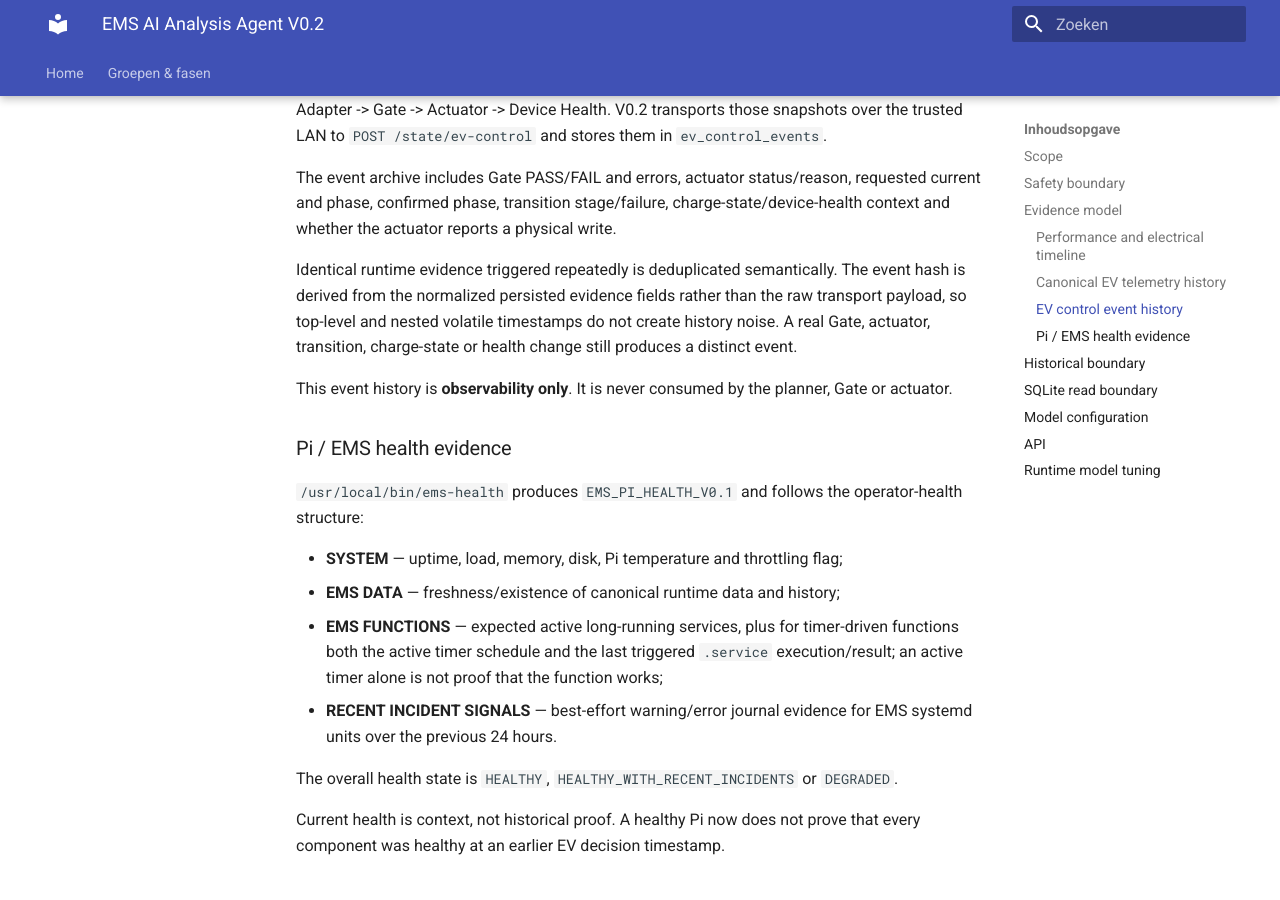
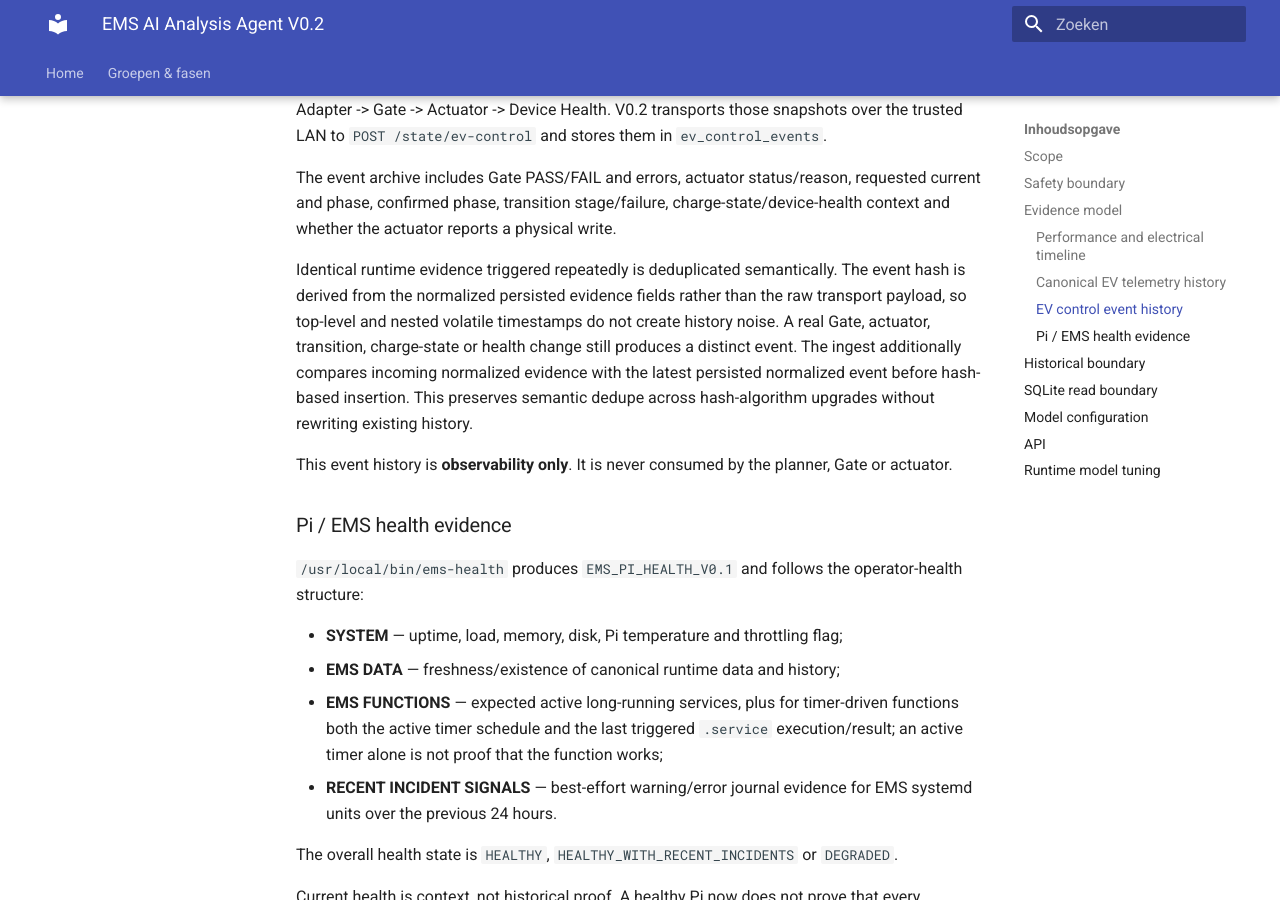
Before and after one commit to OnsKasteeltje/homey-energy-manual, an MkDocs documentation site: the page built from docs/architecture/ems-ai-analysis-agent.md, in a window 1280 px wide and 900 px high, scrolled down 2312 px. Built offline with MkDocs 1.6.1 and Material for MkDocs 9.7.7, drawn with Linux system fonts in a browser that asks for light colours.

Commit message:
docs(ai): document EV dedupe migration safety

```diff
--- a/docs/architecture/ems-ai-analysis-agent.md
+++ b/docs/architecture/ems-ai-analysis-agent.md
@@ -108,6 +108,9 @@ The event hash is derived from the normalized persisted evidence fields rather
 than the raw transport payload, so top-level and nested volatile timestamps do
 not create history noise. A real Gate, actuator, transition, charge-state or
 health change still produces a distinct event.
+The ingest additionally compares incoming normalized evidence with the latest
+persisted normalized event before hash-based insertion. This preserves semantic
+dedupe across hash-algorithm upgrades without rewriting existing history.
 
 This event history is **observability only**. It is never consumed by the
 planner, Gate or actuator.
```
